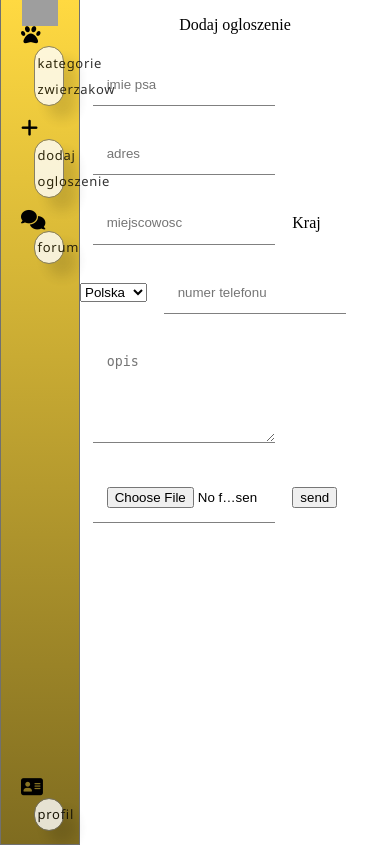
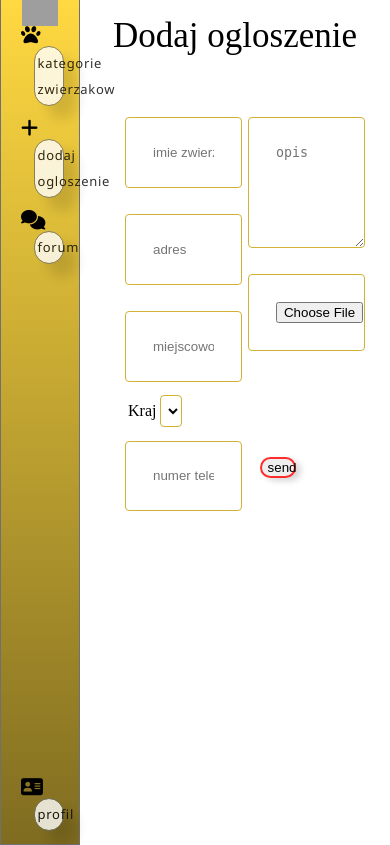
Before and after one commit to FloudMe/WdPAI-strona-internetowa, a PHP site: page /addProject in a window 390 px wide. Run offline with PHP 8.4, Linux system fonts and the light colour scheme; a stand-in replaces the project's code that opens the database connection; some libraries are stand-ins or nearby versions; grey boxes are pictures that could not be loaded.

Commit message:
Adding css for phone

```diff
--- a/public/css/addProject.css
+++ b/public/css/addProject.css
@@ -1,6 +1,52 @@
 .add-ad-text{
+    font-size: 35px;
     margin-left: auto;
     margin-right: auto;
+}
+
+section.projects-form{
+    height: 100%;
+}
+
+form{
+    display: flex;
+    height: 80%;
+    padding: 2em;
+}
+
+form > div{
+    display: flex;
+    flex-direction: column;
+    width: 50%;
+}
+
+.select-country{
+    margin-left: 1em;
+}
+
+.select-country > select{
+    width: 20%;
+    padding: 0.5em;
+}
+
+form > div > button{
+    width: 30%;
+    margin-left: 20%;
+    margin-right: auto;
+    margin-top: 7em;
+
+    box-shadow: 5px 3px 6px #00000029;
+    border: 2px solid #FF2C2C;
+    border-radius: 22px;
+    opacity: 1;
+}
+
+input, textarea, select{
+    background: #FFFFFF 0% 0% no-repeat padding-box;
+    border: 1px solid #D2B235;
+    border-radius: 4px;
+    opacity: 1;
+    padding: 2em;
 }
 
 @media only screen and (max-device-width: 420px) {
@@ -8,6 +54,23 @@
     form{
         display: flex;
         flex-direction: column;
+        padding: 0em;
+    }
+
+    form > div{
+        width: 90%;
+    }
+
+    form > div > button{
+        margin-top: 1em;
+    }
+
+    .select-country{
+        margin-left: 0.5em;
+    }
+
+    .select-country > select{
+        width: 96%;
     }
 
     input, textarea{
@@ -18,4 +81,8 @@
         font-size:24px;
     }
 
+    header{
+        padding: 1em 1em;
+    }
+
 }
--- a/public/css/project.css
+++ b/public/css/project.css
@@ -1,4 +1,5 @@
 header{
+    font-size: 35px;
     margin-left:auto;
     margin-right:auto;
 }
--- a/public/css/style.css
+++ b/public/css/style.css
@@ -35,6 +35,11 @@ form.login{/*login.php*/
     box-shadow: 5px 5px 5px #00000029;
     border: 1px solid #707070;
     border-radius: 3em;
+}
+
+.button-access{
+    display: flex;
+    width: 60%;
 }
 
 form.register {
@@ -95,7 +100,11 @@ main{ /*projects.php*/
     width: 80vw;
 }
 
-nav > img{ /*projects.php*/
+.logo_a{
+    display: flex;
+}
+
+.logo_a > img{ /*projects.php*/
     width: 45%;
     margin: 0em auto;
 }
@@ -236,8 +245,9 @@ header{/*projects.php*/
         height: 15vh;
     }
 
-    nav > img{
+    .logo_a > img{
         width: 30%;
+        height: auto;
     }
 
     li:last-child{
@@ -247,4 +257,10 @@ header{/*projects.php*/
     .text-why{
         font-size: 32px;
     }
+
+    .button-access{
+        flex-direction: column;
+        align-items: center;
+        justify-content: center;
+    }
 }
--- a/public/views/addProject.php
+++ b/public/views/addProject.php
@@ -6,21 +6,24 @@
     <script src="https://kit.fontawesome.com/83463c4962.js" crossorigin="anonymous"></script>
     <link rel="stylesheet" type="text/css" href="public/css/style.css">
     <link rel="stylesheet" type="text/css" href="public/css/addProject.css">
-    <title>Projets</title>
+    <title>addProjects</title>
 </head>
 <body>
 <div class="base-container">
     <nav>
-        <img src="public/img/logo.svg">
+        <a href="projects" class="logo_a">
+            <img src="public/img/logo.svg" class="svg_logo">
+        </a>
+
         <ul>
             <li>
                 <i class="fas fa-paw"></i>
-                <a href="#" class="button">kategorie zwierzakow</a>
+                <a href="animalCategory" class="button">kategorie zwierzakow</a>
             </li>
 
             <li>
                 <i class="fas fa-plus"></i>
-                <a href="#" class="button">dodaj ogloszenie</a>
+                <a href="addProject" class="button">dodaj ogloszenie</a>
             </li>
 
             <li>
@@ -50,20 +53,28 @@
                    }
                }
                ?>
-               <input name="imie-psa" type="text" placeholder="imie psa">
+               <div>
+                   <input name="imie-psa" type="text" placeholder="imie zwierzecia">
                    <input name="addres" type="text" placeholder="adres">
                    <input name="locality" type="text" placeholder="miejscowosc">
+                   <div class="select-country">
                        <label for="coutry">Kraj</label>
                        <select name="country" id="coutry">
                            <option value="polska">Polska</option>
                            <option value="niemcy">Niemcy</option>
                            <option value="francja">Francja</option>
                        </select>
+                   </div>
                    <input name="phone-number" type="text" placeholder="numer telefonu">
+               </div>
+               <div>
                    <textarea name="description" rows="5" placeholder="opis"></textarea>
 
                    <input type="file" name="file">
+
                    <button type="subtmit">send</button>
+               </div>
+
            </form>
         </section>
     </main>
--- a/src/controllers/SecurityController.php
+++ b/src/controllers/SecurityController.php
@@ -54,6 +54,11 @@ class SecurityController extends AppController
         $name = $_POST['name'];
         $surname = $_POST['surname'];
 
+        if($email == null || $name == null || $surname == null)
+        {
+            return $this->render('register', ['messages'=> ['Please provide data']]);
+        }
+
         if ($password !== $confirmedPassword) {
             return $this->render('register', ['messages' => ['Please provide proper password']]);
         }
```
Also changed, not shown: public/css/foundAnimals.css (+6 -1 lines), public/views/animalCategory.php (+5 -3 lines), public/views/foundAnimals.php (+5 -3 lines), public/views/login.php (+5 -2 lines), public/views/projects.php (+5 -3 lines). Lines whose indentation alone changed are shown as unchanged.
